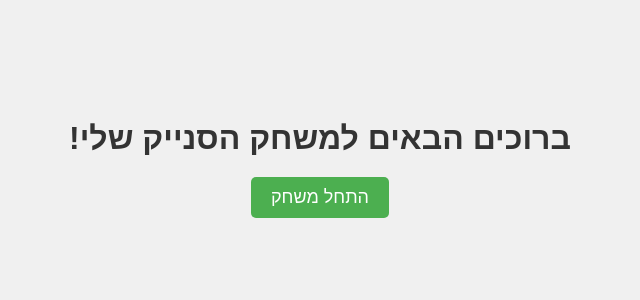
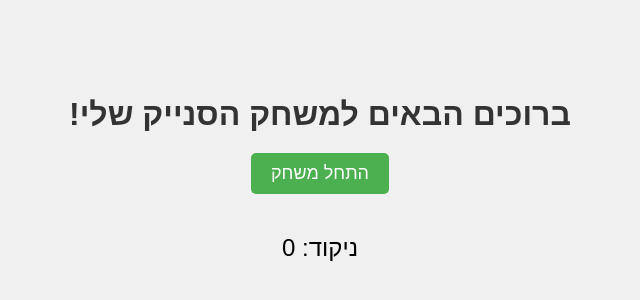
Before and after one commit to sdhdavid/FirstSite, a plain HTML site: page index.html in a window 1280 px wide. Shown: the part 232-532 px from the top of the page, without its empty margins (320-960 px from the left). Drawn offline with Linux system fonts and the light colour scheme.

Commit message:
Update index.html

```diff
--- a/index.html
+++ b/index.html
@@ -10,7 +10,7 @@
     <h1>ברוכים הבאים למשחק הסנייק שלי!</h1>
     <button id="startButton">התחל משחק</button>
     <canvas id="gameCanvas" width="400" height="400"></canvas>
-
+    <div id="score">ניקוד: 0</div>
     <script>
         const canvas = document.getElementById('gameCanvas');
         const ctx = canvas.getContext('2d');
```
